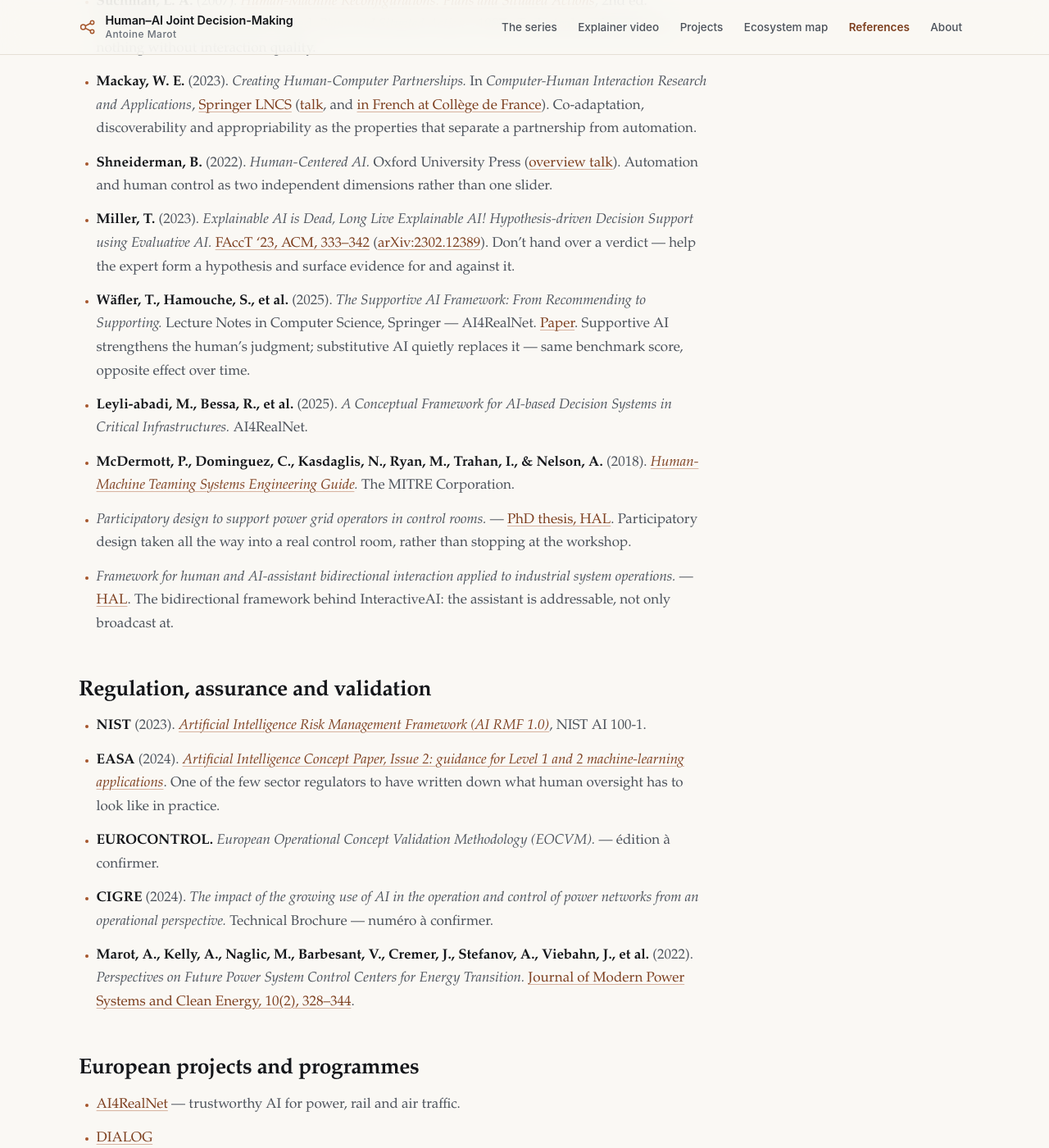
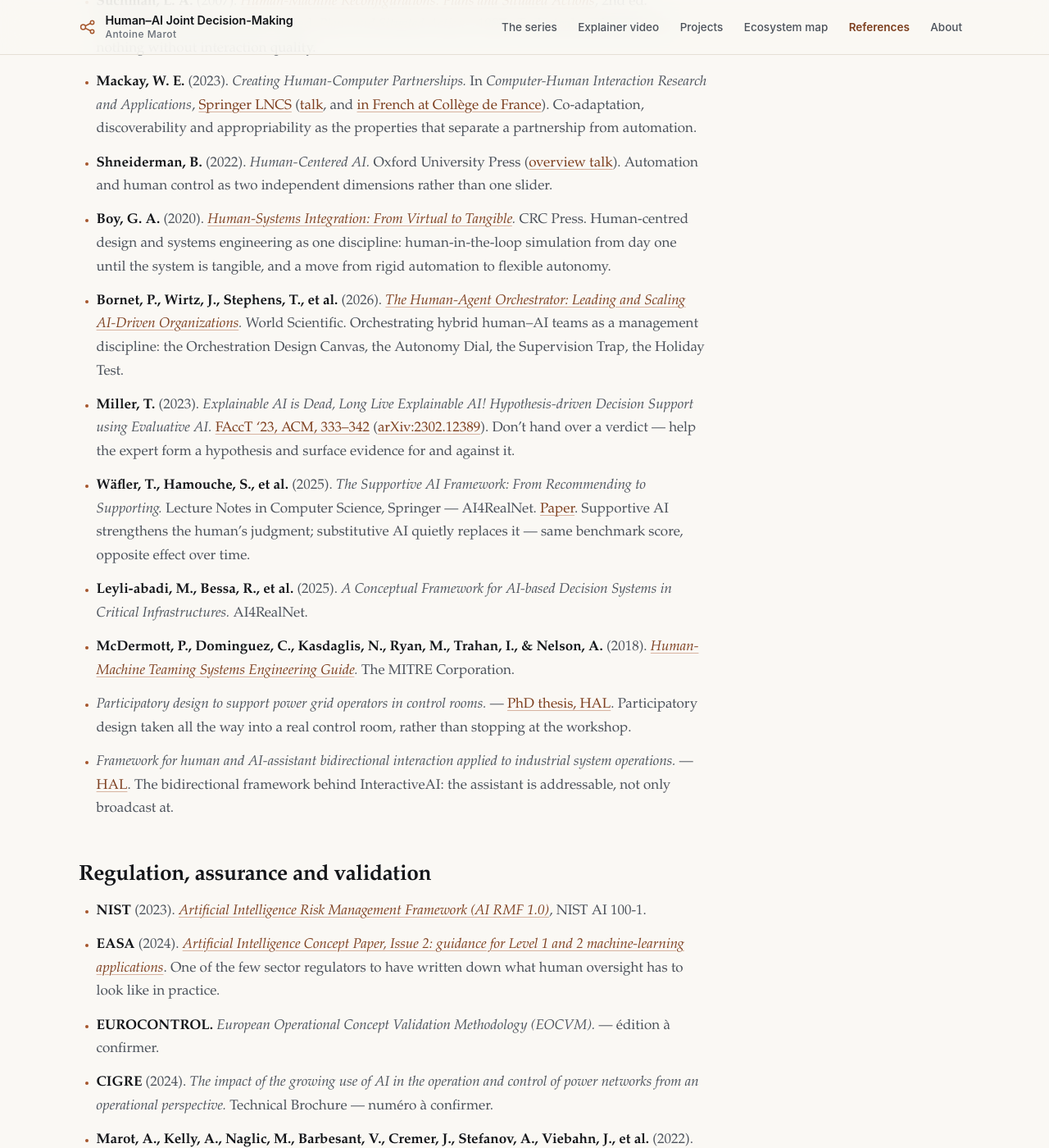
Before and after one commit to marota/human-ai-collaboration, a Jekyll site: the page built from references.md, in a window 1280 px wide and 1400 px high, scrolled down 1860 px. Shown: the whole window at 82% size. Built offline with Jekyll 4.4.1, drawn with Linux system fonts in a browser that asks for light colours; some of the changed text lies outside the part shown.

Commit message:
Update references.md

```diff
--- a/references.md
+++ b/references.md
@@ -90,6 +90,16 @@ deck: >-
   ([overview talk](https://youtu.be/b6Qt9mLFNOQ?si=VpSKN7CmIIefuMqs)).
   Automation and human control as two independent dimensions rather than one
   slider.
+- **Boy, G. A.** (2020). *[Human-Systems Integration: From Virtual to
+  Tangible](https://www.routledge.com/Human-Systems-Integration-From-Virtual-to-Tangible/Boy/p/book/9780367357733).*
+  CRC Press. Human-centred design and systems engineering as one discipline:
+  human-in-the-loop simulation from day one until the system is tangible, and a
+  move from rigid automation to flexible autonomy.
+- **Bornet, P., Wirtz, J., Stephens, T., et al.** (2026). *[The Human-Agent
+  Orchestrator: Leading and Scaling AI-Driven Organizations](https://www.worldscientific.com/worldscibooks/10.1142/15093).*
+  World Scientific. Orchestrating hybrid human–AI teams as a management
+  discipline: the Orchestration Design Canvas, the Autonomy Dial, the Supervision
+  Trap, the Holiday Test.
 - **Miller, T.** (2023). *Explainable AI is Dead, Long Live Explainable AI!
   Hypothesis-driven Decision Support using Evaluative AI.*
   [FAccT '23, ACM, 333–342](https://dl.acm.org/doi/10.1145/3593013.3594001)
@@ -137,8 +147,9 @@ deck: >-
 ## European projects and programmes
 
 - [AI4RealNet](https://ai4realnet.eu/) — trustworthy AI for power, rail and air traffic.
-- [DIALOG](https://research.dblue.it/dialog/)
-- [AI-EFFECT](https://ai-effect.eu/)
+- [DIALOG](https://research.dblue.it/dialog/) — a Teamwork Assistant for air traffic controllers (SESAR 3 JU).
+- [AI-EFFECT](https://ai-effect.eu/) — a testing and experimentation facility for AI in the energy sector.
+- [OpenBridge](https://www.openbridge.no/) — open-source design system for maritime and industrial workplaces, extended to remote and autonomous shipping.
 - [TwinEU](https://twineu.net/)
 - [Haiku](https://haikuproject.eu/)
 - [eNSEMBLE](https://www.pepr-ensemble.fr/en/)
```
